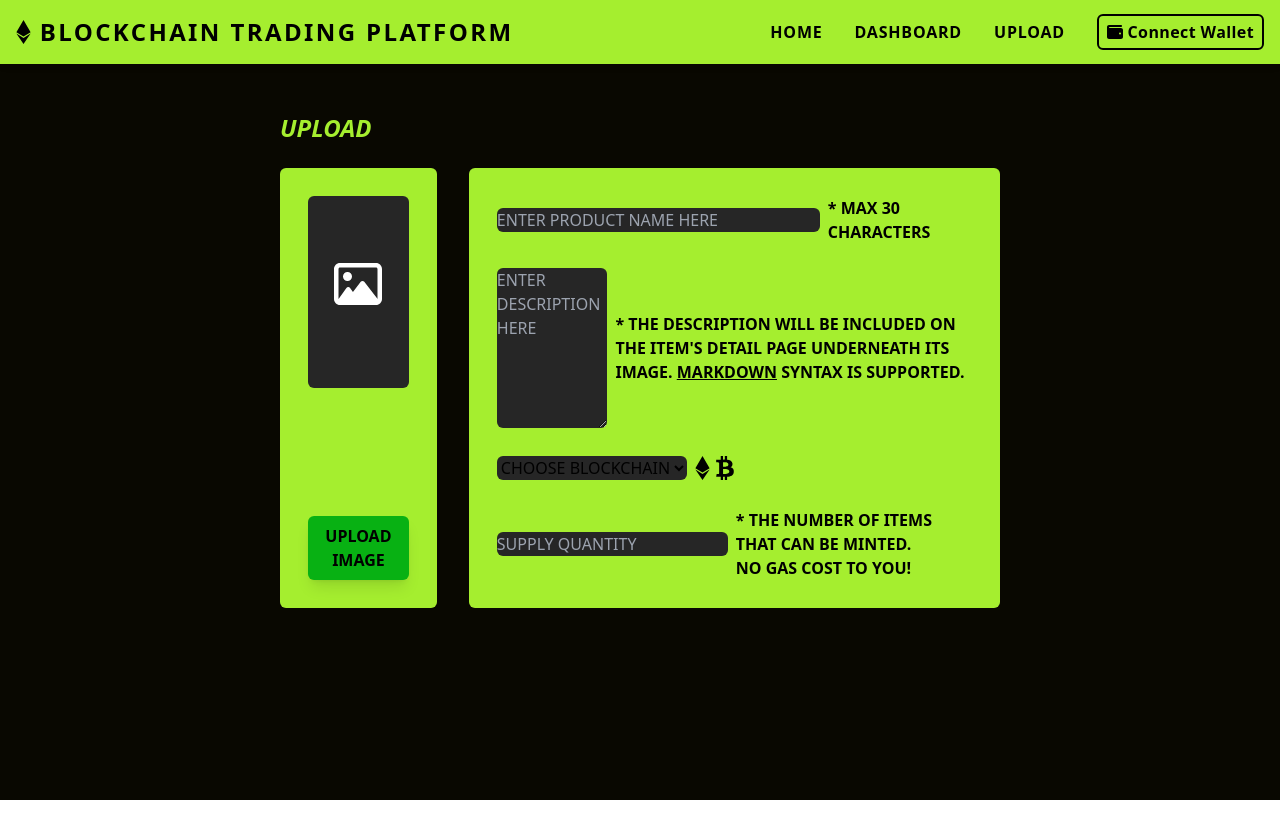
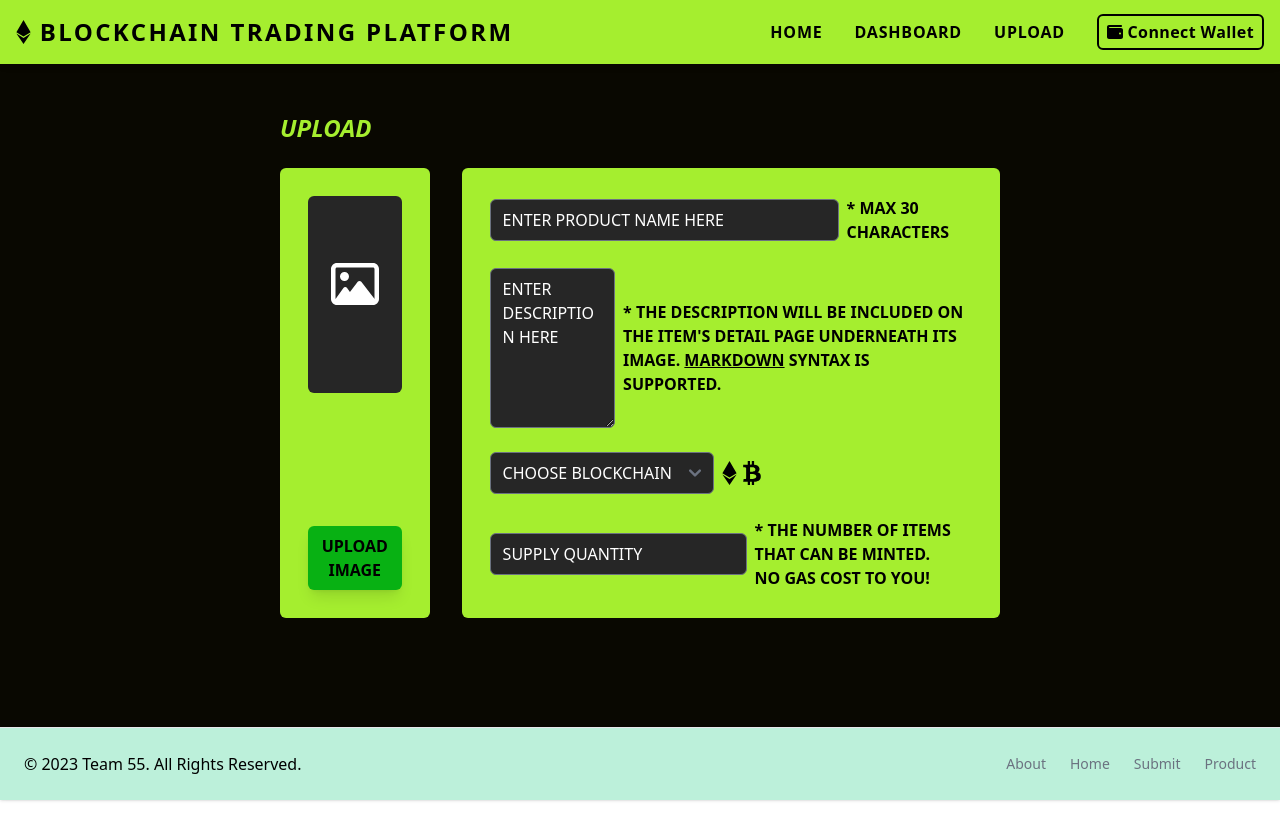
Before and after one commit to uzmanshafi/COS30049-TEAM55-WEB3-Blockchain-React-Site, a React (Create React App) app in the folder my-project/: page /upload in a window 1280 px wide. Shown: the top 840 px of the page. Built offline with nearby package versions, Linux system fonts and the light colour scheme.

Commit message:
added footer

```diff
--- a/my-project/package.json
+++ b/my-project/package.json
@@ -10,6 +10,8 @@
     "@testing-library/jest-dom": "^5.17.0",
     "@testing-library/react": "^13.4.0",
     "@testing-library/user-event": "^13.5.0",
+    "flowbite": "^1.8.1",
+    "flowbite-react": "^0.5.0",
     "react": "^18.2.0",
     "react-dom": "^18.2.0",
     "react-router-dom": "^6.15.0",
--- a/my-project/src/App.js
+++ b/my-project/src/App.js
@@ -4,6 +4,7 @@ import './index.css'
 import { BrowserRouter, Routes, Route, Link, NavLink } from 'react-router-dom'
 //pages
 import Header from './components/navbar'
+import Footer from './components/footer'
 import About from './pages/about.js'
 import Home from './pages/home.js'
 import Upload from './pages/submit_product.js'
@@ -27,6 +28,7 @@ function App() {
               <Route path="upload" element={<Upload />} />
           </Routes>
           </div>
+          <Footer />
       </main>
     </BrowserRouter>
   );
--- a/my-project/src/components/footer.js
+++ b/my-project/src/components/footer.js
@@ -0,0 +1,29 @@
+import React from 'react';
+import { NavLink } from 'react-router-dom';
+
+const Footer = () => {
+    return (
+
+        <footer className="fixed bottom-0 left-0 z-20 w-full p-4 bg-green-200 border-t border-gray-200 shadow md:flex md:items-center md:justify-between md:p-6 dark:bg-gray-800 dark:border-gray-600">
+            <span claclassNamess="text-sm text-gray-500 sm:text-center dark:text-gray-400">© 2023 <a href="#" className="hover:underline">Team 55</a>. All Rights Reserved.
+            </span>
+            <ul className="flex flex-wrap items-center mt-3 text-sm font-medium text-gray-500 dark:text-gray-400 sm:mt-0">
+                <li>
+                    <a href="#" className="mr-4 hover:underline md:mr-6">About</a>
+                </li>
+                <li>
+                    <a href="#" className="mr-4 hover:underline md:mr-6">Home</a>
+                </li>
+                <li>
+                    <a href="#" className="mr-4 hover:underline md:mr-6">Submit</a>
+                </li>
+                <li>
+                    <a href="#" className="hover:underline">Product</a>
+                </li>
+            </ul>
+        </footer>
+
+    );
+};
+
+export default Footer;
--- a/my-project/src/pages/home.js
+++ b/my-project/src/pages/home.js
@@ -5,10 +5,7 @@ import { faUpload } from '@fortawesome/free-brands-svg-icons'
 const Home = () => {
     return (
         <div classname="">
-            <h1 className="text-primary-color font-bold italic text-2xl">
-                HOME
-            </h1>
-            <p className="text-primarycolor">Lorem ipsum dolor sit amet, consectetur adipiscing elit. Nunc ac nisl a elit tincidunt posuere id at velit. Aliquam ultricies, risus et ornare bibendum, libero ipsum ullamcorper purus, at faucibus lorem orci nec sapien. Quisque accumsan, arcu ac fermentum efficitur, velit urna bibendum tortor, sit amet porttitor arcu dolor quis nibh. Praesent sit amet faucibus sapien. Fusce efficitur feugiat ullamcorper. Etiam elit sapien, hendrerit quis ex nec, laoreet eleifend metus. Integer non vehicula nisi.</p>
+
         </div>
     );
 };
--- a/my-project/tailwind.config.js
+++ b/my-project/tailwind.config.js
@@ -2,6 +2,7 @@
 module.exports = {
   content: [
     "./src/**/*.{js,jsx,ts,tsx}",
+    'node_modules/flowbite-react/**/*.{js,jsx,ts,tsx}',
   ],
   theme: {
     colors: {
@@ -13,5 +14,7 @@ module.exports = {
     },
     extend: {},
   },
-  plugins: [],
+  plugins: [
+    require('flowbite/plugin'),
+  ],
 }
```
Also changed, not shown: 1 other file (tests, documents, lock files or other folders).
